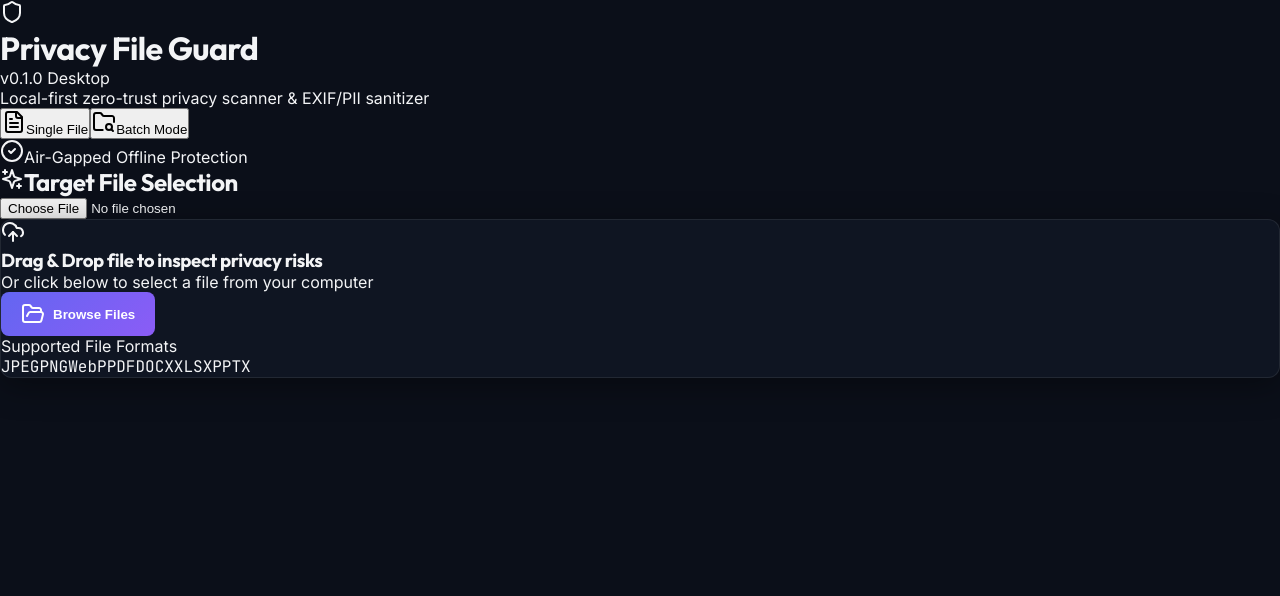
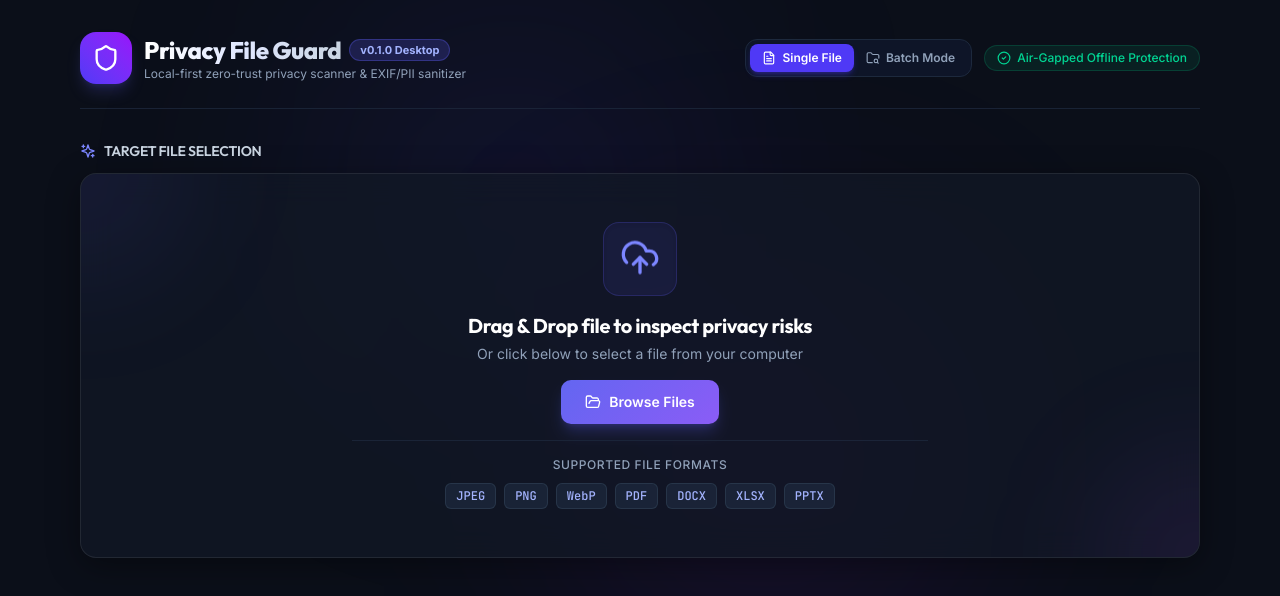
Before and after one commit to SelahattinSert/pfg, a React (Vite) app in the folder crates/pfg-desktop/ui/: page / in a window 1280 px wide. Shown: the top 596 px of the page. Built offline with nearby package versions, Linux system fonts and the light colour scheme.

Commit message:
fix(desktop): integrate @tailwindcss/vite and rebuild frontend UI bundle

```diff
--- a/crates/pfg-desktop/ui/package.json
+++ b/crates/pfg-desktop/ui/package.json
@@ -15,9 +15,13 @@
     "react-dom": "^18.2.0"
   },
   "devDependencies": {
+    "@tailwindcss/vite": "^4.3.3",
     "@types/react": "^18.2.66",
     "@types/react-dom": "^18.2.22",
     "@vitejs/plugin-react": "^4.2.1",
+    "autoprefixer": "^10.5.4",
+    "postcss": "^8.5.22",
+    "tailwindcss": "^4.3.3",
     "typescript": "^5.2.2",
     "vite": "^5.2.0"
   }
--- a/crates/pfg-desktop/ui/src/index.css
+++ b/crates/pfg-desktop/ui/src/index.css
@@ -1,3 +1,5 @@
+@import "tailwindcss";
+
 :root {
   /* Core Color Palette - Sleek Modern Dark Theme */
   --bg-dark: #0b0f19;
@@ -59,12 +61,6 @@
   --shadow-glow: 0 0 25px rgba(99, 102, 241, 0.15);
 }
 
-* {
-  box-sizing: border-box;
-  margin: 0;
-  padding: 0;
-}
-
 body {
   background-color: var(--bg-dark);
   color: var(--text-main);
@@ -86,7 +82,7 @@
   backdrop-filter: blur(16px);
   -webkit-backdrop-filter: blur(16px);
   border: 1px solid var(--border-subtle);
-  border-radius: 12px;
+  border-radius: 16px;
   box-shadow: var(--shadow-glass);
   transition: transform var(--transition-normal), border-color var(--transition-normal), box-shadow var(--transition-normal);
 }
@@ -160,8 +156,8 @@
   color: #ffffff;
   font-weight: 600;
   border: none;
-  border-radius: 8px;
-  padding: 10px 20px;
+  border-radius: 10px;
+  padding: 12px 24px;
   cursor: pointer;
   transition: opacity var(--transition-fast), transform var(--transition-fast), box-shadow var(--transition-fast);
   display: inline-flex;
@@ -180,7 +176,7 @@
   background: rgba(255, 255, 255, 0.06);
   color: var(--text-main);
   border: 1px solid var(--border-subtle);
-  border-radius: 8px;
+  border-radius: 10px;
   padding: 10px 20px;
   font-weight: 500;
   cursor: pointer;
--- a/crates/pfg-desktop/ui/vite.config.ts
+++ b/crates/pfg-desktop/ui/vite.config.ts
@@ -1,9 +1,10 @@
 import { defineConfig } from 'vite';
 import react from '@vitejs/plugin-react';
+import tailwindcss from '@tailwindcss/vite';
 import path from 'path';
 
 export default defineConfig({
-  plugins: [react()],
+  plugins: [react(), tailwindcss()],
   clearScreen: false,
   server: {
     port: 1420,
```
Also changed, not shown: 6 other files (tests, documents, lock files or other folders).
